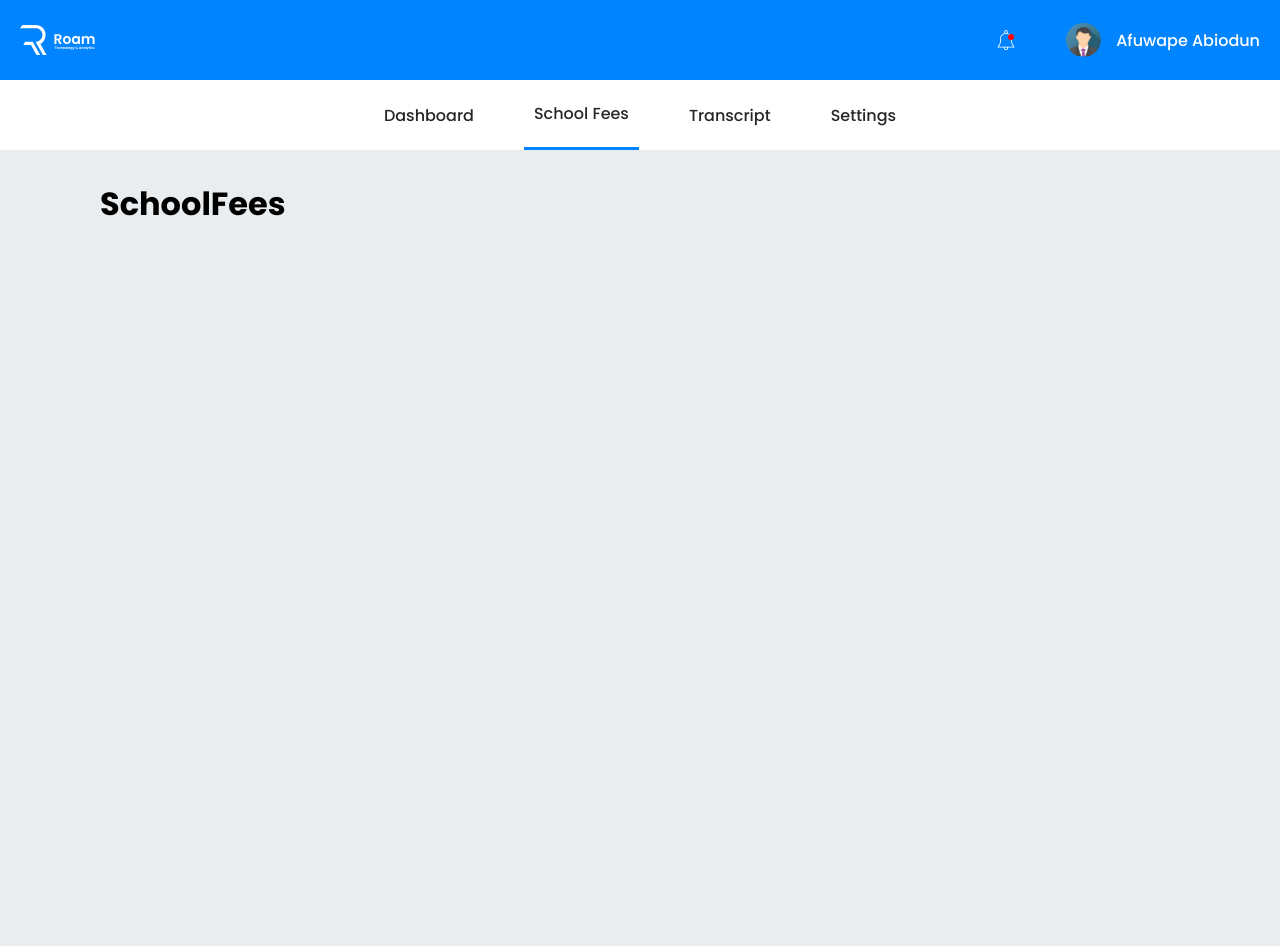
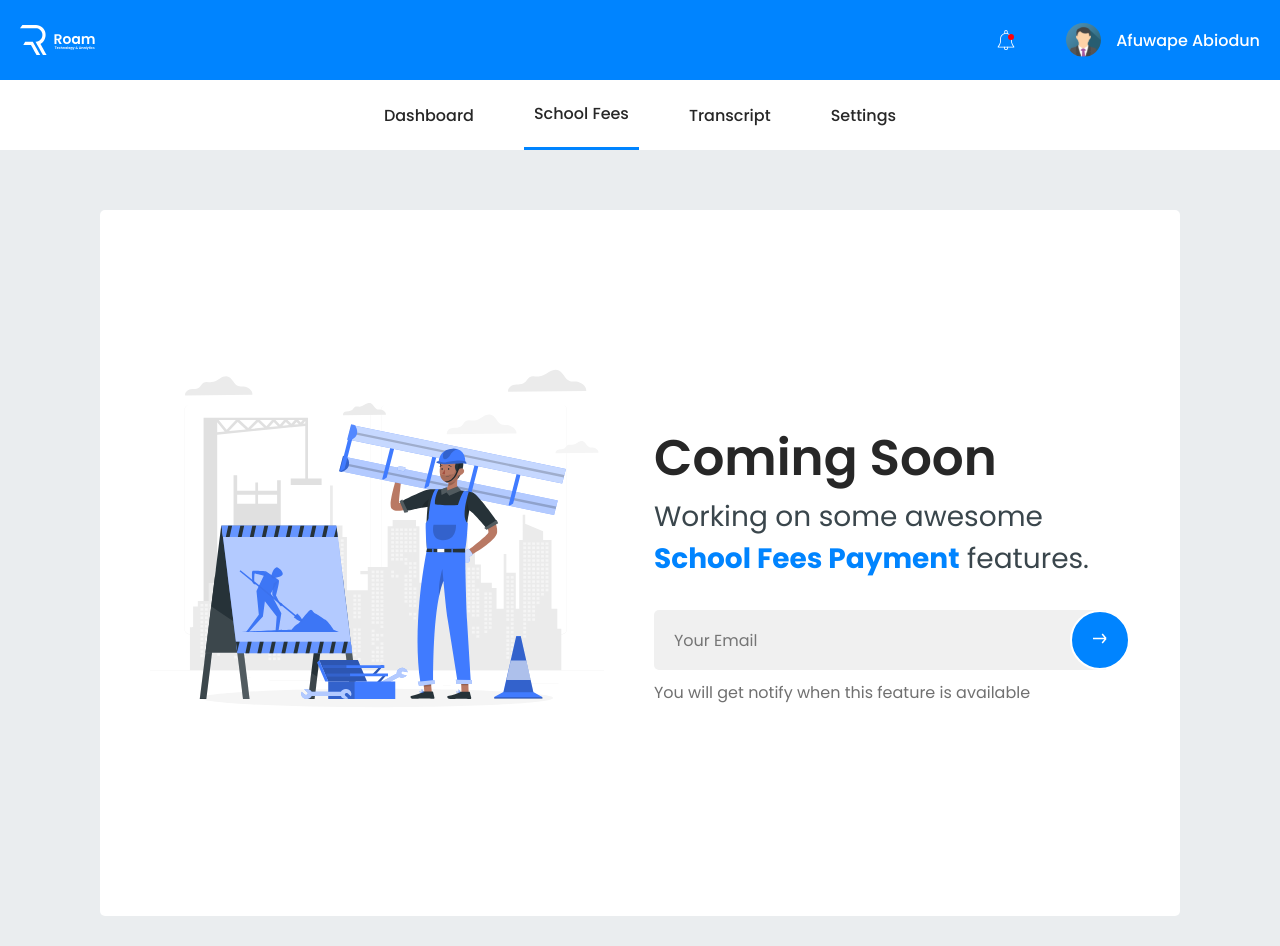
Before and after one commit to justmykk/transcript, a Next.js app: page /school-fees in a window 1280 px wide. Before the commit the page ends 800 px from the top, so only its background shows below. Built offline with nearby package versions, Linux system fonts and the light colour scheme.

Commit message:
school fees

```diff
--- a/pages/_app.tsx
+++ b/pages/_app.tsx
@@ -1,4 +1,5 @@
 import '../styles/globals.css';
+import '../styles/SchoolFees.css';
 import Head from 'next/head';
 
 function MyApp({ Component, pageProps }) {
--- a/pages/school-fees.tsx
+++ b/pages/school-fees.tsx
@@ -1,10 +1,40 @@
+import { FormEvent } from 'react';
 import { CommonAppBar } from '../components/CommonAppBar';
 import { CommonLayout } from '../components/CommonLayout';
 
 const SchoolFees = () => {
+  const onSubmit = (ev: FormEvent) => {
+    ev.preventDefault();
+  };
+
   return (
     <CommonLayout>
-      <h1>SchoolFees</h1>
+      <div className="schoolfees">
+        <img src="/school_fees.svg" alt="under construction" />
+
+        <div className="schoolfees__container">
+          <p className="schoolfees__title">Coming Soon</p>
+          <p className="schoolfees__subtitle">
+            Working on some awesome{' '}
+            <span className="schoolfees__subtitle--highlight">
+              School Fees Payment
+            </span>{' '}
+            features.
+          </p>
+
+          <form className="schoolfees__form" onSubmit={onSubmit}>
+            <input placeholder="Your Email" required type="email" />
+
+            <button type="submit">
+              <img src="/button_arrow.svg" alt="button arrow" />
+            </button>
+          </form>
+
+          <p className="schoolfees__notify">
+            You will get notify when this feature is available
+          </p>
+        </div>
+      </div>
     </CommonLayout>
   );
 };
--- /dev/null
+++ b/styles/SchoolFees.css
@@ -0,0 +1,66 @@
+.schoolfees {
+  background-color: #fff;
+  border-radius: 5px;
+  display: flex;
+  margin-top: 30px;
+  padding: 150px 50px;
+}
+
+.schoolfees__container {
+  display: flex;
+  flex-direction: column;
+  justify-content: center;
+  margin-left: 50px;
+}
+
+.schoolfees__title {
+  font-weight: 600;
+  font-size: 50px;
+  color: var(--text-color);
+  line-height: 75px;
+}
+
+.schoolfees__subtitle {
+  font-weight: normal;
+  font-size: 28px;
+  line-height: 42px;
+  color: #3a464c;
+}
+
+.schoolfees__subtitle--highlight {
+  font-weight: 700;
+  color: var(--primary-color);
+}
+
+.schoolfees__notify {
+  color: var(--light-text);
+}
+
+.schoolfees__form {
+  height: 60px;
+  width: 100%;
+  margin-top: 30px;
+  margin-bottom: 10px;
+  position: relative;
+}
+
+.schoolfees__form > input {
+  border-radius: 5px 0px 0px 5px;
+  background: #f0f0f0;
+  outline: none;
+  width: 95%;
+  height: 100%;
+  border: none;
+  font-size: 16px;
+  padding: 0 20px;
+}
+
+.schoolfees__form > button {
+  background-color: var(--primary-color);
+  width: 60px;
+  height: 60px;
+  border-radius: 50%;
+  position: absolute;
+  right: 0;
+  border: 2px #fff solid;
+}
```
Also changed, not shown: public/button_arrow.svg (added), public/school_fees.svg (added).
